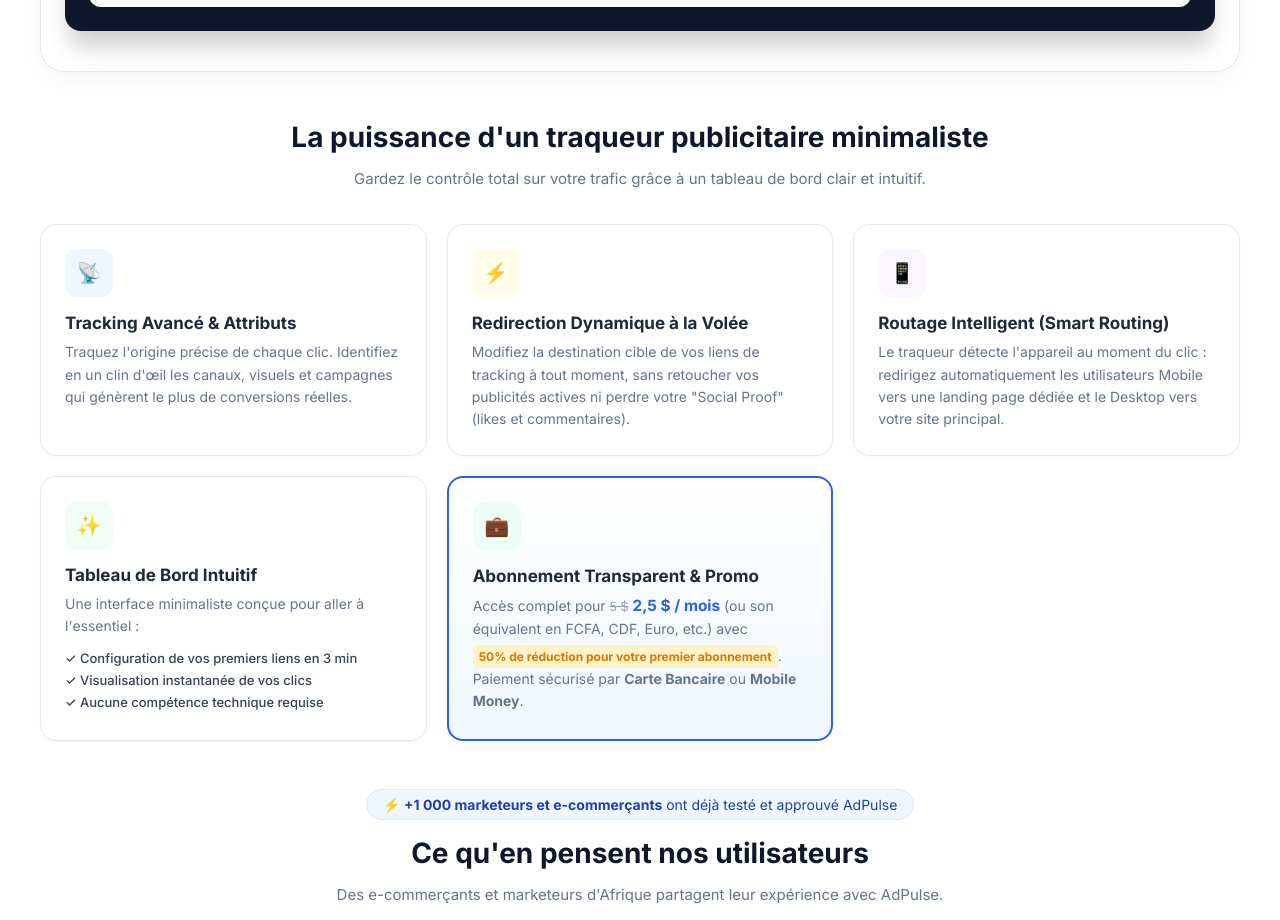
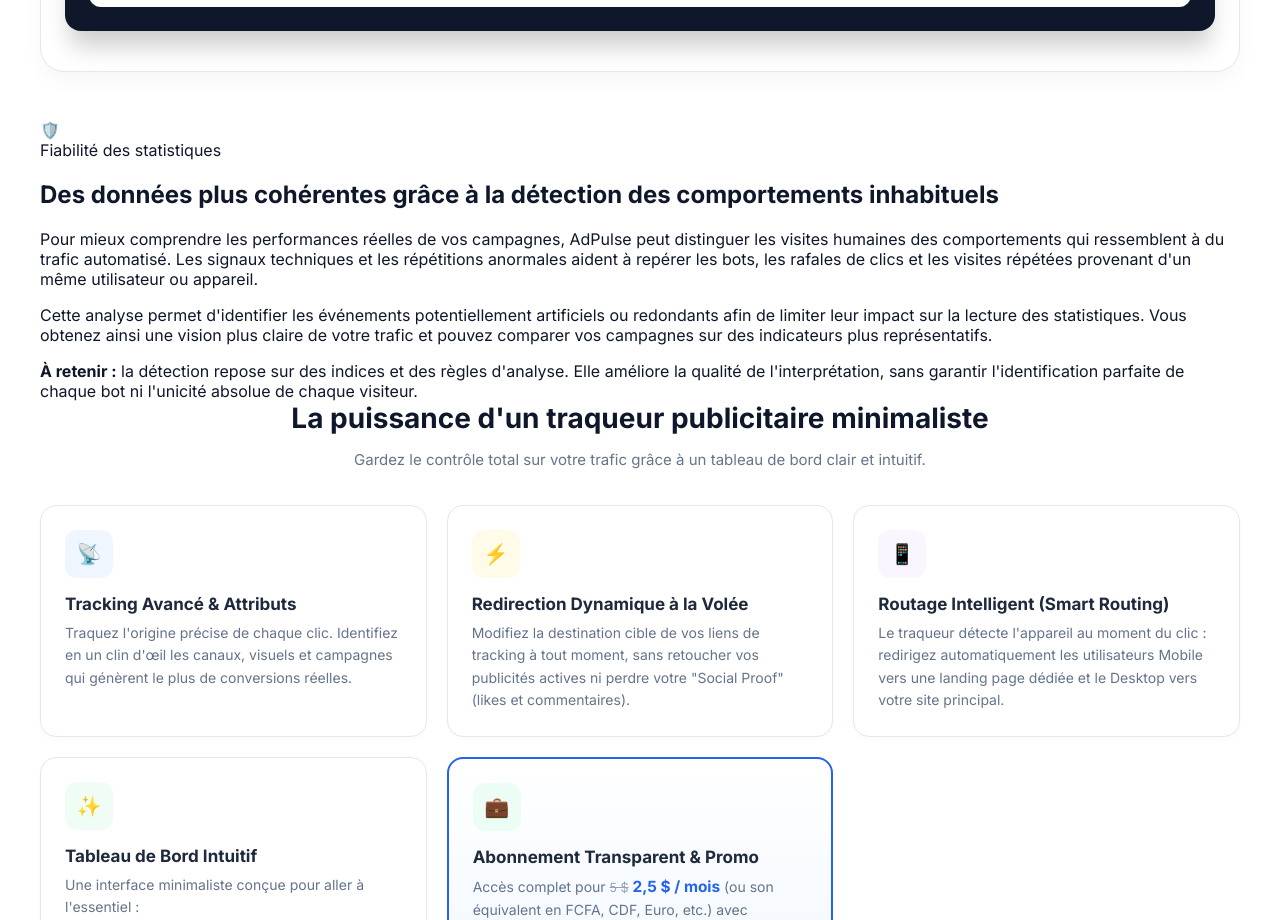
Before and after one commit to joelcinkenke2009-dotcom/FrontendTrackerLink, a Vue app: page / in a window 1280 px wide. Shown: the part 940-1860 px from the top of the page. Built offline with nearby package versions, Linux system fonts and the light colour scheme; no server answers.

Commit message:
Add traffic quality explanation to About page

```diff
--- a/src/components/About.vue
+++ b/src/components/About.vue
@@ -103,6 +103,32 @@ const started = () => {
               </div>
             </div>
           </div>
+        </div>
+      </div>
+    </section>
+
+    <!-- Qualité des données : détection des visites automatisées et répétitives -->
+    <section class="data-quality-section" aria-labelledby="data-quality-title">
+      <div class="data-quality-icon" aria-hidden="true">🛡️</div>
+      <div class="data-quality-copy">
+        <span class="data-quality-eyebrow">Fiabilité des statistiques</span>
+        <h2 id="data-quality-title">Des données plus cohérentes grâce à la détection des comportements inhabituels</h2>
+        <p>
+          Pour mieux comprendre les performances réelles de vos campagnes, AdPulse peut
+          distinguer les visites humaines des comportements qui ressemblent à du trafic automatisé.
+          Les signaux techniques et les répétitions anormales aident à repérer les bots, les
+          rafales de clics et les visites répétées provenant d'un même utilisateur ou appareil.
+        </p>
+        <p>
+          Cette analyse permet d'identifier les événements potentiellement artificiels ou redondants
+          afin de limiter leur impact sur la lecture des statistiques. Vous obtenez ainsi une vision
+          plus claire de votre trafic et pouvez comparer vos campagnes sur des indicateurs plus
+          représentatifs.
+        </p>
+        <div class="data-quality-note">
+          <strong>À retenir :</strong> la détection repose sur des indices et des règles d'analyse.
+          Elle améliore la qualité de l'interprétation, sans garantir l'identification parfaite de
+          chaque bot ni l'unicité absolue de chaque visiteur.
         </div>
       </div>
     </section>
```
